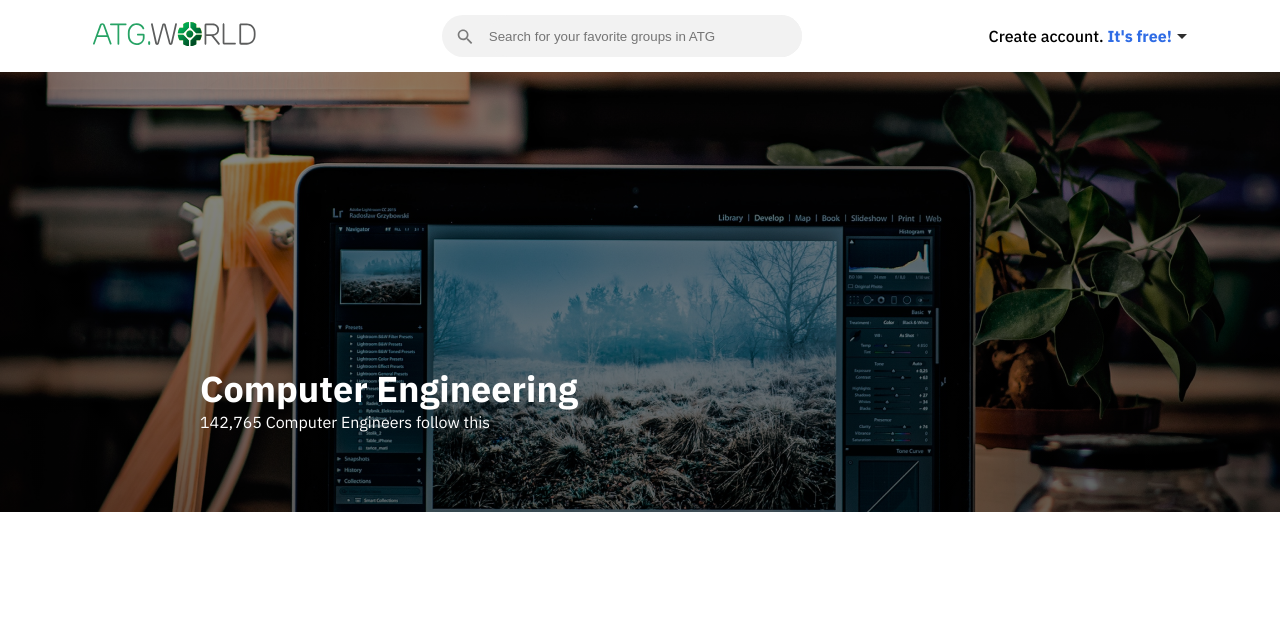
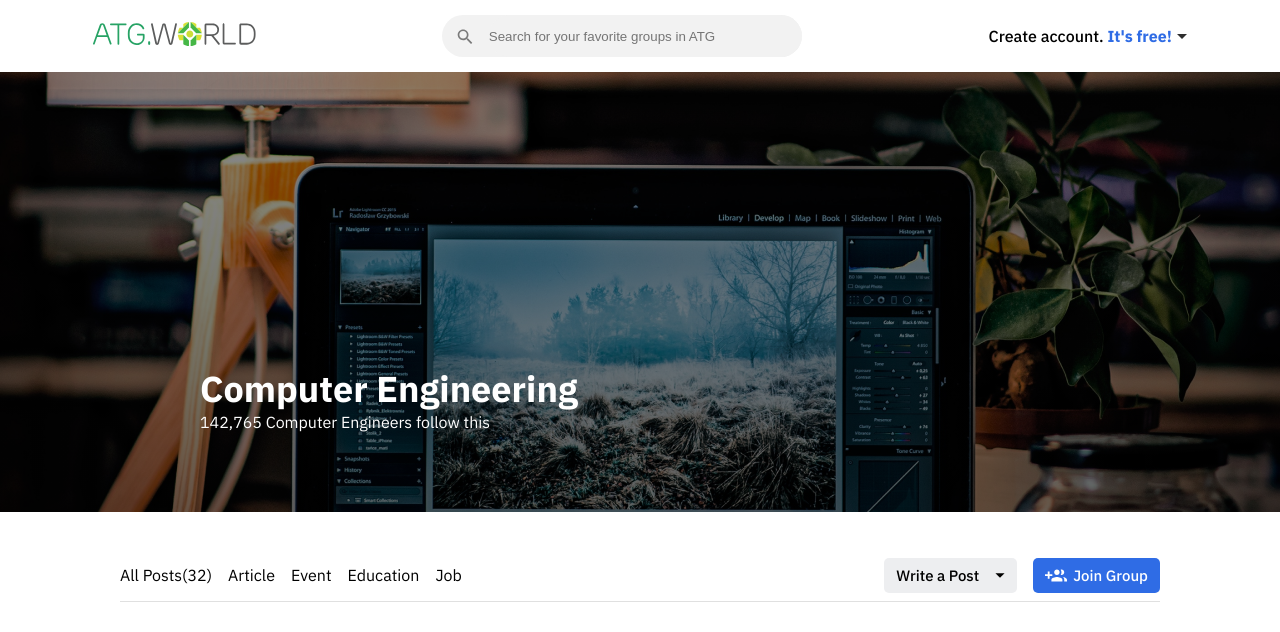
Before and after one commit to TanithFlory/atg-assignment-1, a React (Vite) app: page / in a window 1280 px wide. Shown: the top 632 px of the page. Built offline with nearby package versions, Linux system fonts and the light colour scheme.

Commit message:
add articles-section, <article-controls>:complete

```diff
--- a/src/App.tsx
+++ b/src/App.tsx
@@ -1,11 +1,12 @@
 import Header from "./Components/Header/Header";
 import Navbar from "./Components/Navbar/Navbar";
-
+import ArticleSection from "./Components/Articles/ArticlesSection";
 function App() {
   return (
     <>
       <Navbar />
       <Header />
+      <ArticleSection />
     </>
   );
 }
--- /dev/null
+++ b/src/Components/Articles/ArticleControls/ArticleControls.styles.ts
@@ -0,0 +1,40 @@
+import { styled } from "styled-components";
+
+const SArticleControls = styled.div`
+  display: flex;
+  justify-content: space-between;
+  border-bottom: 1px solid #e0e0e0;
+
+  ul {
+    display: flex;
+    gap: 1rem;
+    list-style: none;
+    padding: 0;
+  }
+  & > :nth-child(2) {
+    display: flex;
+    align-items: center;
+    gap: 1rem;
+    .write-post,
+    .join-group {
+      display: flex;
+      align-items: center;
+      border-radius: 5px;
+      padding: 8px 12px;
+      font-weight: 500;
+      font-size: 15px;
+      /* gap: 5px; */
+    }
+    .write-post {
+      background-color: #edeef0;
+      gap: 1rem;
+    }
+    .join-group {
+      gap: 6px;
+      background-color: #2f6ce5;
+      color: white;
+    }
+  }
+`;
+
+export default SArticleControls;
--- /dev/null
+++ b/src/Components/Articles/ArticleControls/ArticleControls.tsx
@@ -0,0 +1,51 @@
+import SArticleControls from "./ArticleControls.styles";
+
+const ArticleControls = () => {
+  return (
+    <SArticleControls>
+      <div>
+        <ul>
+          <li>{"All Posts(32)"}</li>
+          <li>Article</li>
+          <li>Event</li>
+          <li>Education</li>
+          <li>Job</li>
+        </ul>
+      </div>
+      <div>
+        <div className="write-post">
+          <span>Write a Post</span>
+          <svg
+            width="10"
+            height="5"
+            viewBox="0 0 10 5"
+            fill="none"
+            xmlns="http://www.w3.org/2000/svg"
+          >
+            <path
+              d="M0.416626 0.166626L4.99996 4.74996L9.58329 0.166626H0.416626Z"
+              fill="black"
+            />
+          </svg>
+        </div>
+        <div className="join-group">
+          <svg
+            width="22"
+            height="13"
+            viewBox="0 0 22 13"
+            fill="none"
+            xmlns="http://www.w3.org/2000/svg"
+          >
+            <path
+              d="M7.33333 5.16671H4.58333V2.41671H2.75V5.16671H0V7.00004H2.75V9.75004H4.58333V7.00004H7.33333V5.16671ZM16.5 6.08337C18.0217 6.08337 19.2408 4.85504 19.2408 3.33337C19.2408 1.81171 18.0217 0.583374 16.5 0.583374C16.2067 0.583374 15.9225 0.629207 15.6658 0.711707C16.1883 1.45421 16.4908 2.35254 16.4908 3.33337C16.4908 4.31421 16.1792 5.20337 15.6658 5.95504C15.9225 6.03754 16.2067 6.08337 16.5 6.08337ZM11.9167 6.08337C13.4383 6.08337 14.6575 4.85504 14.6575 3.33337C14.6575 1.81171 13.4383 0.583374 11.9167 0.583374C10.395 0.583374 9.16667 1.81171 9.16667 3.33337C9.16667 4.85504 10.395 6.08337 11.9167 6.08337ZM17.985 8.06337C18.7458 8.73254 19.25 9.58504 19.25 10.6667V12.5H22V10.6667C22 9.25504 19.8275 8.38421 17.985 8.06337ZM11.9167 7.91671C10.0833 7.91671 6.41667 8.83337 6.41667 10.6667V12.5H17.4167V10.6667C17.4167 8.83337 13.75 7.91671 11.9167 7.91671Z"
+              fill="white"
+            />
+          </svg>
+          <span>Join Group</span>
+        </div>
+      </div>
+    </SArticleControls>
+  );
+};
+
+export default ArticleControls;
--- /dev/null
+++ b/src/Components/Articles/ArticlesSection.tsx
@@ -0,0 +1,16 @@
+import styled from "styled-components";
+import ArticleControls from "./ArticleControls/ArticleControls";
+const SArticleSection = styled.div`
+  max-width: 1040px;
+  margin: 37px auto;
+`;
+
+const ArticleSection = () => {
+  return (
+    <SArticleSection>
+      <ArticleControls />
+    </SArticleSection>
+  );
+};
+
+export default ArticleSection;
--- a/src/assets/SVG/Logo.tsx
+++ b/src/assets/SVG/Logo.tsx
@@ -1,3 +1,5 @@
+
+
 const Logo = () => {
   return (
     <svg
@@ -87,7 +89,7 @@ const Logo = () => {
         d="M90.3007 22.2V12.8205L95.9123 18.45H95.9452V24C93.9399 23.8981 91.9952 23.278 90.3007 22.2V22.2ZM97.6149 18.4845L103.292 12.7935V22.1655C101.6 23.2755 99.6368 23.9006 97.6149 23.973V18.4845ZM103.292 18.2835V12.786H108.771C108.641 14.734 108.033 16.6199 107.001 18.276L103.292 18.2835ZM86.5926 18.2835C85.5586 16.6252 84.9505 14.7366 84.8225 12.786H90.3007V18.276L86.5926 18.2835ZM93.3073 12.0165C93.3085 11.3294 93.5132 10.658 93.8955 10.0873C94.2778 9.5165 94.8206 9.07197 95.4553 8.80984C96.0899 8.54771 96.788 8.47973 97.4612 8.61451C98.1345 8.74929 98.7527 9.08078 99.2378 9.56707C99.7229 10.0534 100.053 10.6727 100.187 11.3467C100.32 12.0207 100.251 12.7192 99.9879 13.3539C99.7249 13.9886 99.2798 14.5311 98.7088 14.9127C98.1379 15.2943 97.4667 15.498 96.7801 15.498C96.3236 15.4976 95.8717 15.4072 95.4502 15.2321C95.0286 15.0569 94.6457 14.8003 94.3232 14.477C94.0008 14.1538 93.7451 13.7701 93.5708 13.3479C93.3964 12.9257 93.3069 12.4733 93.3073 12.0165V12.0165ZM103.161 11.1465L97.6149 5.5965V0C99.6266 0.127176 101.571 0.773109 103.259 1.875V5.64L103.276 5.6565H106.972C107.998 7.30233 108.605 9.17515 108.739 11.1105L108.771 11.1465H103.161ZM84.7896 11.1465L84.83 11.1C84.9807 9.1712 85.5863 7.30566 86.5971 5.6565H90.2842L90.3007 5.64V1.875C91.9891 0.773109 93.9336 0.127176 95.9452 0V5.5905L90.3996 11.1405L84.7896 11.1465Z"
         fill="url(#paint0_linear_1_787)"
       />
-      <defs>
+      {/* <defs>
         <linearGradient
           id="paint0_linear_1_787"
           x1="84.7896"
@@ -99,7 +101,7 @@ const Logo = () => {
           <stop stop-color="#00A854" />
           <stop offset="1" stop-color="#004D25" />
         </linearGradient>
-      </defs>
+      </defs> */}
     </svg>
   );
 };
```
Also changed, not shown: src/Components/Articles/ArticlePosts/ArticlePosts.styles.ts (added), src/Components/Articles/ArticlePosts/ArticlePosts.tsx (added).
